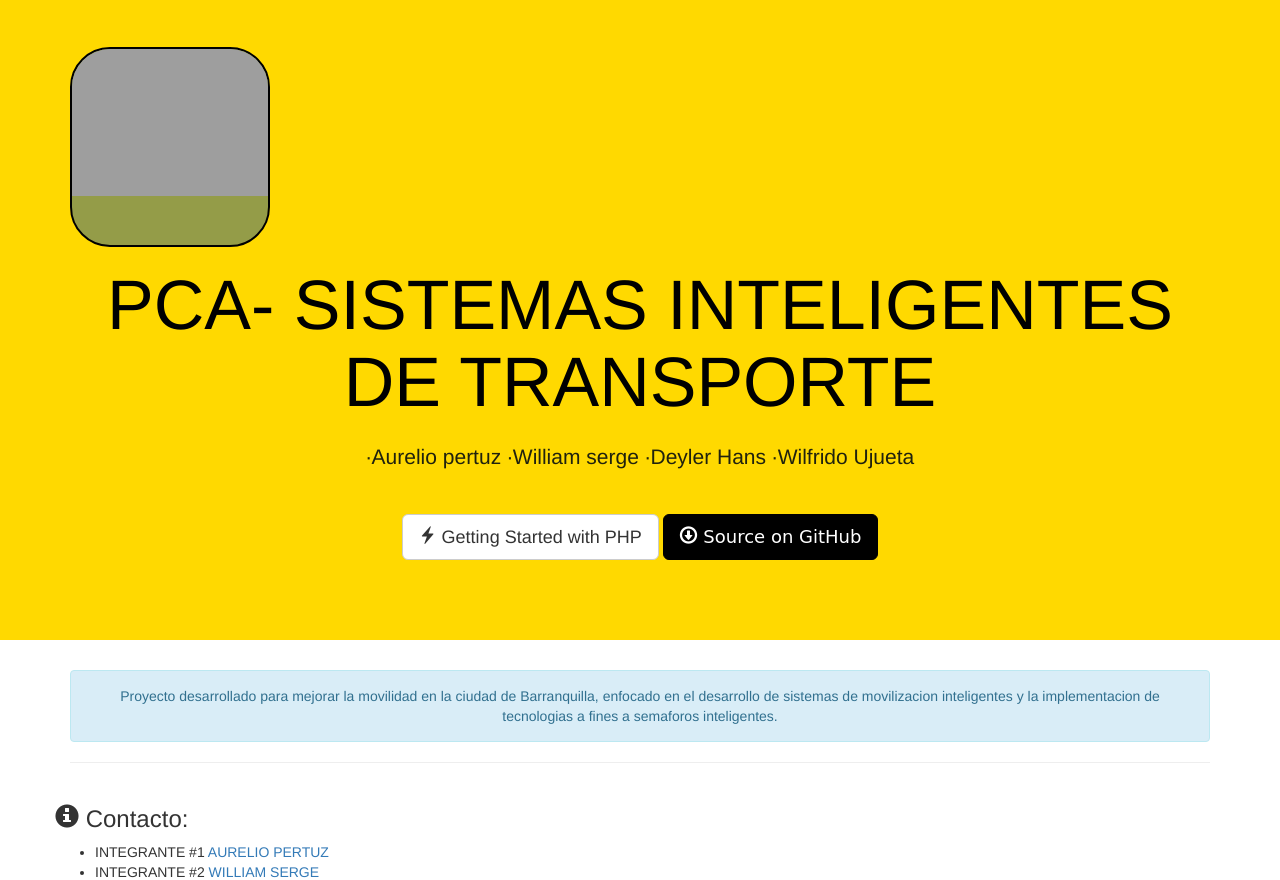
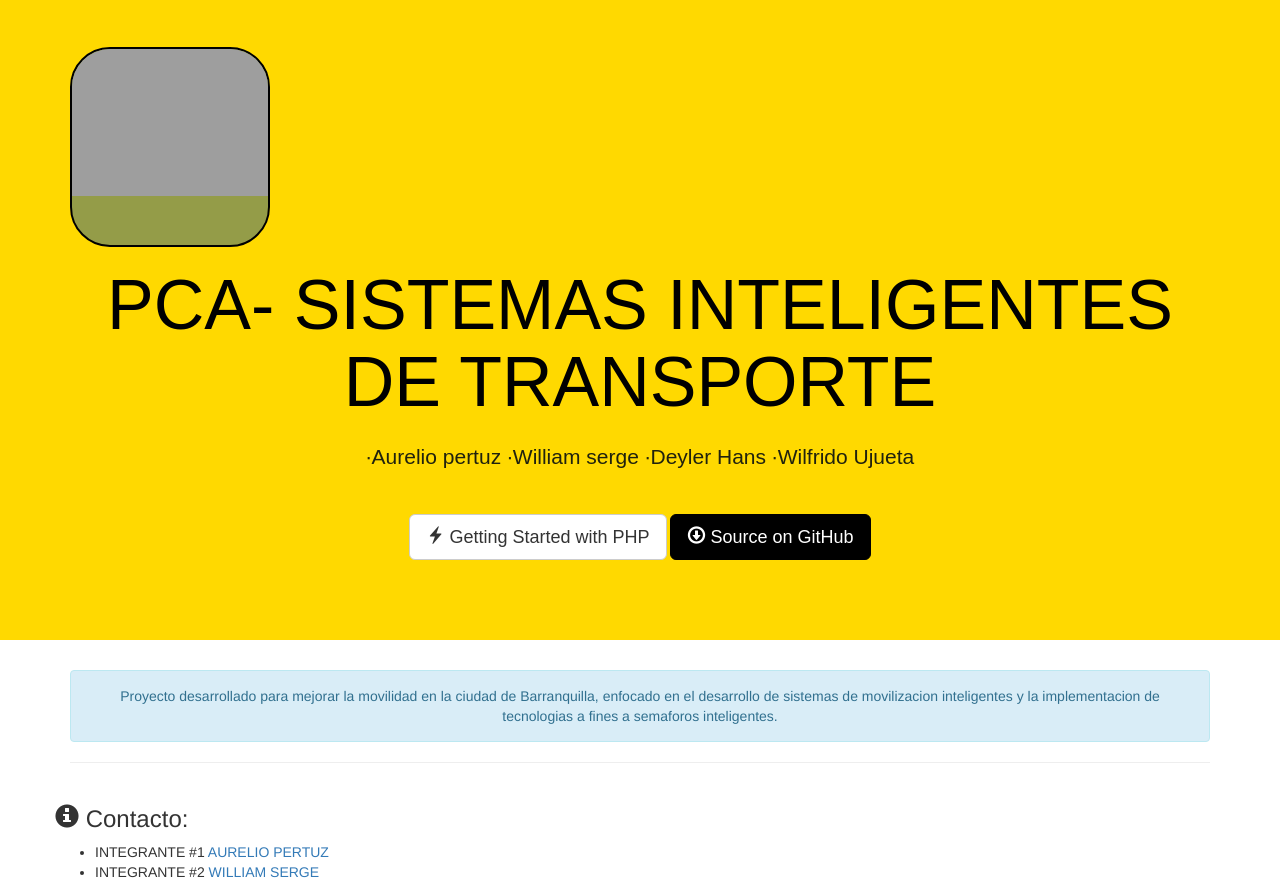
Before and after one commit to aureliopertuz1/pca-its, a PHP site: template web/views/index.twig in a window 1280 px wide. Shown: the part 52-932 px from the top of the page. Run offline with PHP 8.4, Linux system fonts and the light colour scheme; the template is opened without the code that fills it, so the values that code supplies are empty; some libraries are stand-ins or nearby versions; grey boxes are pictures that could not be loaded.

Commit message:
Update main.css

```diff
--- a/web/stylesheets/main.css
+++ b/web/stylesheets/main.css
@@ -2,11 +2,12 @@
   background: #ffd900;
   color: rgb(0, 0, 0);
   padding-bottom: 80px;
+  font-family: sans-serif;
 }
 .jumbotron .btn-primary {
   background: #000000;
   border-color: #000000;
-  font-family: cursive;
+
 
 }
 .jumbotron .btn-primary:hover {
```
